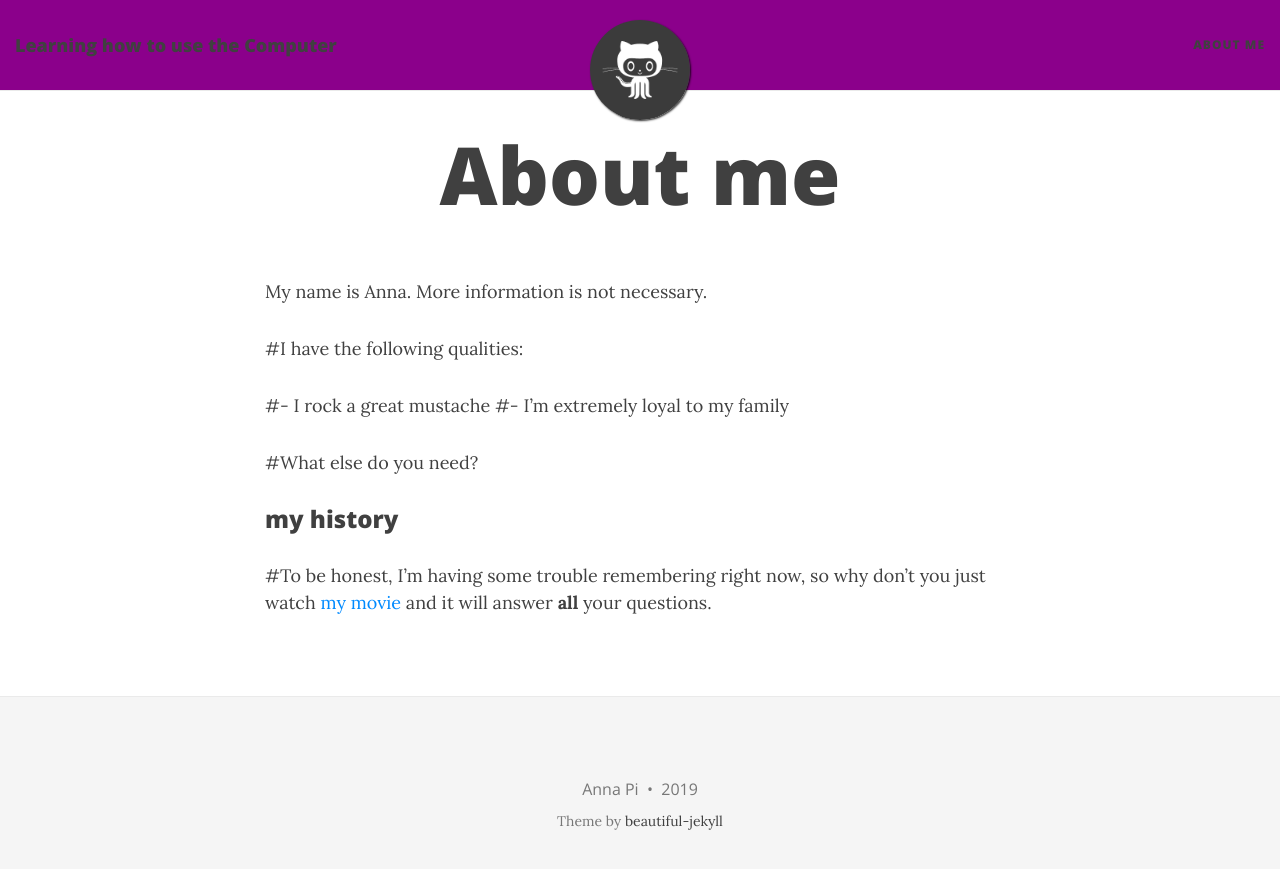
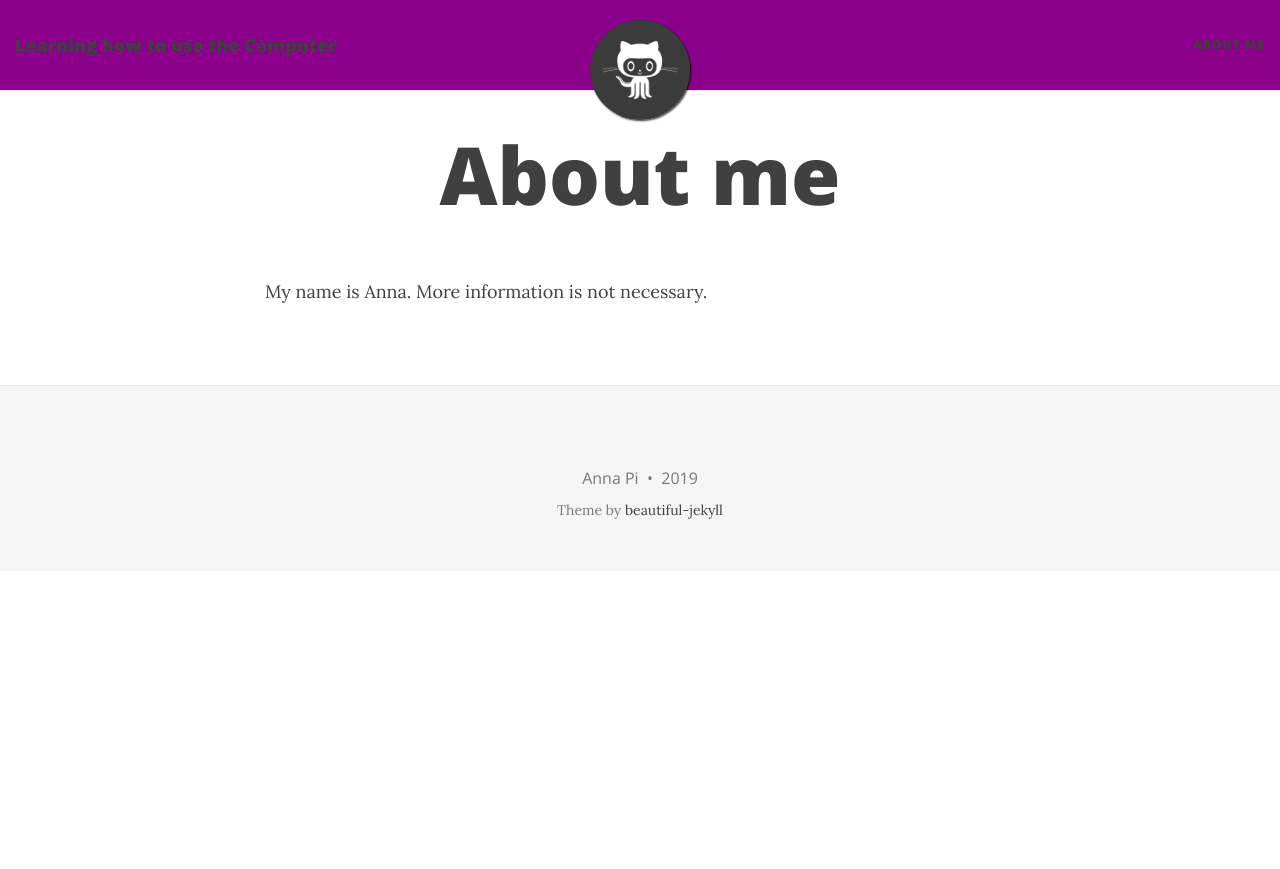
Before and after one commit to Anna-Pi/Anna-Pi.github.io, a Jekyll site: the page built from aboutme.md, in a window 1280 px wide. Shown: the top 869 px of the page. Built offline with Jekyll 4.4.1, drawn with Linux system fonts in a browser that asks for light colours; nearby versions of some CDN libraries.

Commit message:
delete stupid facts

```diff
--- a/aboutme.md
+++ b/aboutme.md
@@ -5,14 +5,3 @@
 ---
 
 My name is Anna. More information is not necessary.
-
-#I have the following qualities:
-
-#- I rock a great mustache
-#- I'm extremely loyal to my family
-
-#What else do you need?
-
-### my history
-
-#To be honest, I'm having some trouble remembering right now, so why don't you just watch [my movie](http://en.wikipedia.org/wiki/The_Princess_Bride_%28film%29) and it will answer **all** your questions.
```
